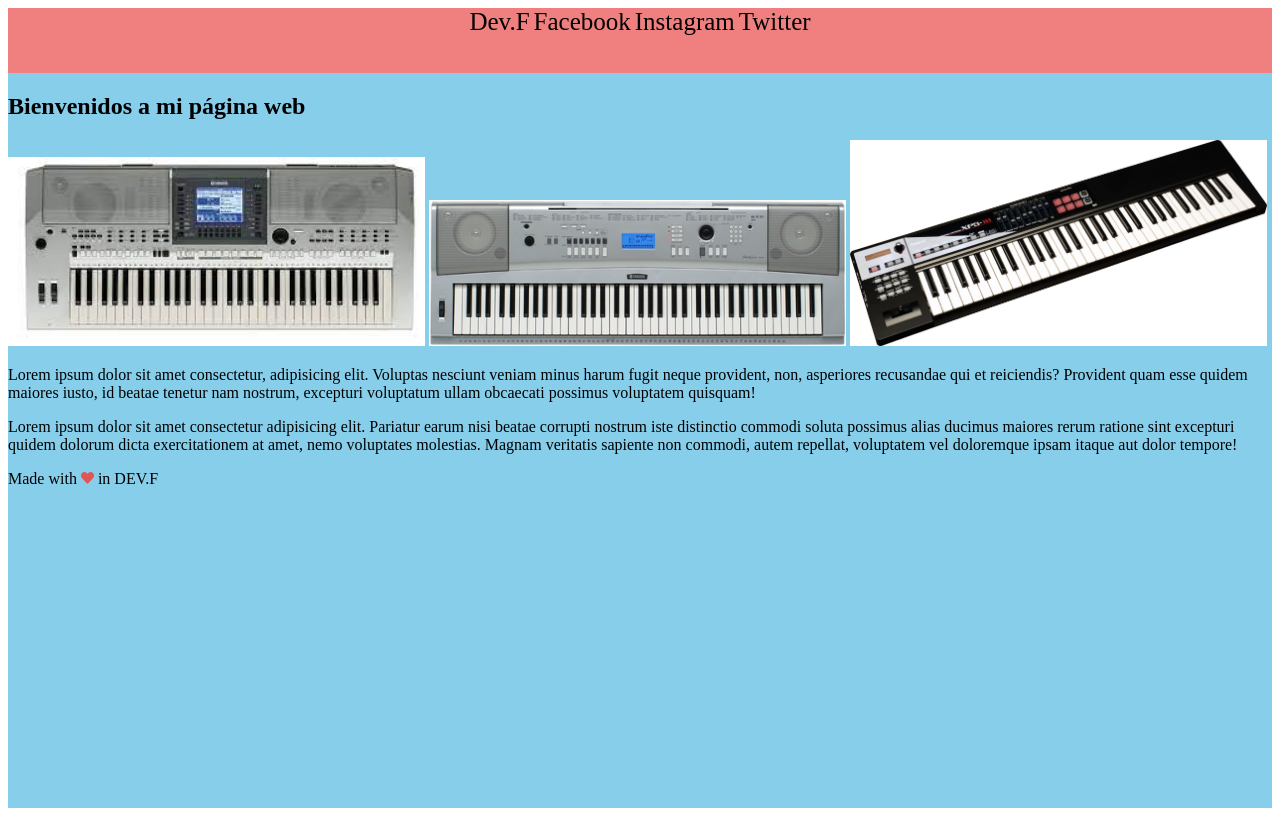
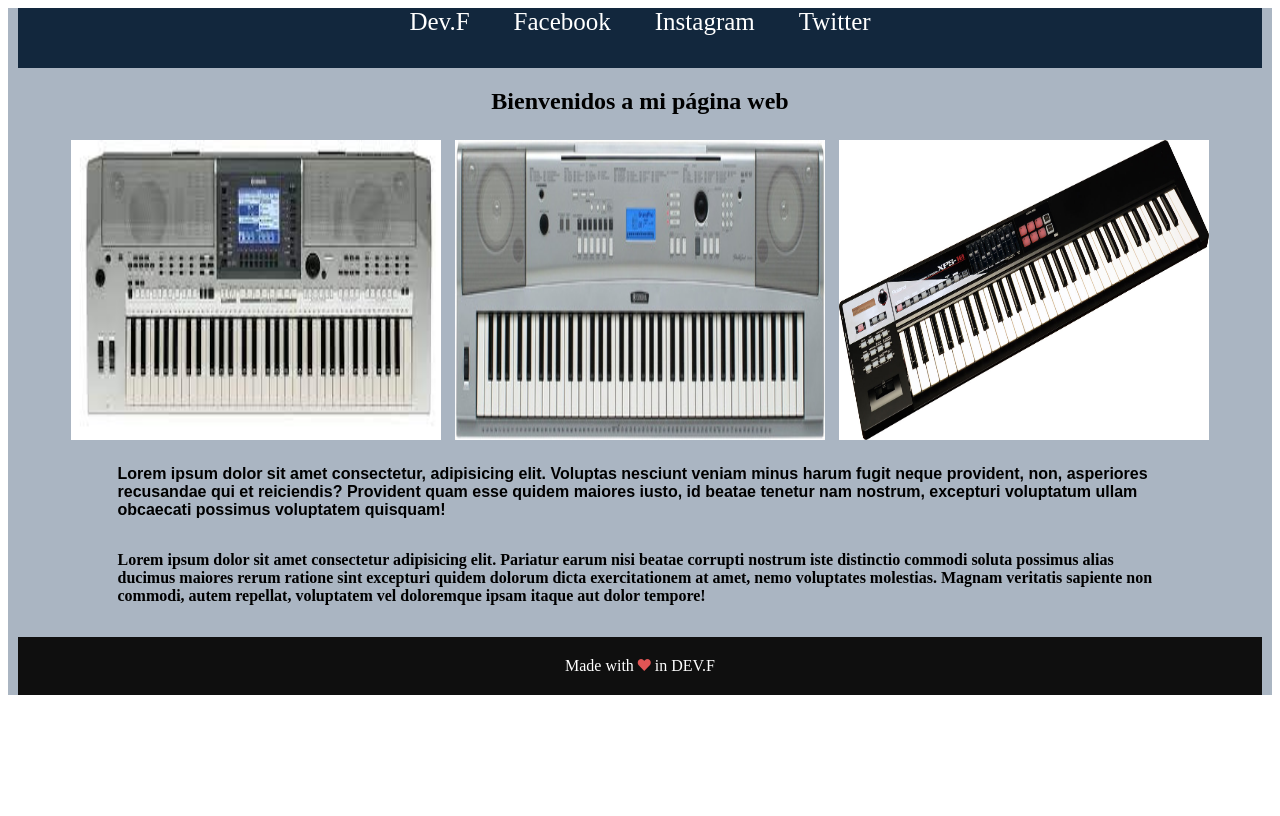
Before and after one commit to efrain714/b11-code-d, a plain HTML site: page 01_kata_intro_a_la_web/02_intro_css/01_Ejercicio/index.html in a window 1280 px wide. Drawn offline with nearby package versions, Linux system fonts and the light colour scheme.

Commit message:
Todos los cambios. Incluyendo ejercicio de Float-Position
Signed-off-by: Efrain Ceca <efr714@gmail.com>

```diff
--- a/01_kata_intro_a_la_web/02_intro_css/01_Ejercicio/index.html
+++ b/01_kata_intro_a_la_web/02_intro_css/01_Ejercicio/index.html
@@ -10,7 +10,7 @@
 <body>
 
     <!--Div que contiene todo-->
-    <div class="main">
+    <div class="main" id="mainContent">
         <nav id="navMain">
             <a href="https://devf.la/" target="_BLANK">Dev.F</a>
             <a href="https://Facebook.com" target="_BLANK">Facebook</a>
@@ -18,7 +18,7 @@
             <a href="https://Twitter.com" target="_BLANK">Twitter</a>
         </nav>
 
-        <h2>Bienvenidos a mi página web</h2>
+        <h2 id="header">Bienvenidos a mi página web</h2>
 
         <!--Aquí empieza la parte estructural. Se utiliza etiqueta Article-->
         <article >
@@ -26,9 +26,9 @@
             <img class="headerImg" src="./img/keyboard02.jpg" alt="keyboard02">
             <img class="headerImg" src="./img/keyboard03.jpg" alt="keyboard03">
 
-            <p>Lorem ipsum dolor sit amet consectetur, adipisicing elit. Voluptas nesciunt veniam minus harum fugit neque provident, non, asperiores recusandae qui et reiciendis? Provident quam esse quidem maiores iusto, id beatae tenetur nam nostrum, excepturi voluptatum ullam obcaecati possimus voluptatem quisquam!</p>
+            <p class="description"> Lorem ipsum dolor sit amet consectetur, adipisicing elit. Voluptas nesciunt veniam minus harum fugit neque provident, non, asperiores recusandae qui et reiciendis? Provident quam esse quidem maiores iusto, id beatae tenetur nam nostrum, excepturi voluptatum ullam obcaecati possimus voluptatem quisquam!</p>
 
-            <p>Lorem ipsum dolor sit amet consectetur adipisicing elit. Pariatur earum nisi beatae corrupti nostrum iste distinctio commodi soluta possimus alias ducimus maiores rerum ratione sint excepturi quidem dolorum dicta exercitationem at amet, nemo voluptates molestias. Magnam veritatis sapiente non commodi, autem repellat, voluptatem vel doloremque ipsam itaque aut dolor tempore!</p>
+            <p class="descriptionTwo">Lorem ipsum dolor sit amet consectetur adipisicing elit. Pariatur earum nisi beatae corrupti nostrum iste distinctio commodi soluta possimus alias ducimus maiores rerum ratione sint excepturi quidem dolorum dicta exercitationem at amet, nemo voluptates molestias. Magnam veritatis sapiente non commodi, autem repellat, voluptatem vel doloremque ipsam itaque aut dolor tempore!</p>
         </article>
 
         <!--Inicia el footer-->
--- a/01_kata_intro_a_la_web/02_intro_css/01_Ejercicio/style.css
+++ b/01_kata_intro_a_la_web/02_intro_css/01_Ejercicio/style.css
@@ -2,24 +2,71 @@
 
 .main{
     width: 100%;
-    height: 800px;
-    background-color: skyblue;
+    height: auto;
+    background-color:#AAB5C2;
 }
 
 #navMain{
-    width: auto; /*Se extiende lo que está en el contenedor padre. El padre es el div con clase .main, osea tendrá el 100%*/
-    height: 65px;
-    background-color: lightcoral;
+    width: 100%; /*Se extiende lo que está en el contenedor padre. El padre es el div con clase .main, osea tendrá el 100%*/
+    height: 60px;
+    background-color:#12273D;
     text-align: center;
 }
 
 #navMain > a {
-    color: black;
+    color: white;
     font-size: 25px;
-    text-decoration: none;
-    padding-top: 80px;/*Se hace el espaciado*/
+    text-decoration: none; /*quita la linea del hipervínculo*/
+    padding: 0px 20px 0px 20px;/*Se hace el espaciado*/
+}
+#navMain > a:hover {
+    color: #8E9DAD;
+    border: solid;
+    font-size: 30px;
 }
 
 .headerImg{
-    width: 33%;
+    width: 370px;
+    height: 300px;
+    margin: 5px;
 }
+
+.description{
+    text-align: left;
+    font-size: 16px;
+    display: inline-block;
+    width: 84%;
+    font-family: Arial, Helvetica, sans-serif;
+    font-weight: 600;
+}
+
+.descriptionTwo{
+    text-align: left;
+    font-size: 16px;
+    display: inline-block;
+    width: 84%;
+    font-family: 'Times New Roman', Times, serif;
+    font-weight: 600;
+}
+
+#mainContent{
+    width: auto;
+    text-align: center;
+    text-decoration: none;
+    padding: 0px 10px 0px 10px;
+}
+
+footer{
+    width: auto;
+    text-align: center;
+    color:white;
+    height: 10%;
+    background-image: url("./img/footer.jpg");
+    background-color: #1C2B5C;
+    display: block;
+    margin-top: 10px;
+}
+
+footer > p {
+    padding: 20px;
+}
--- /dev/null
+++ b/01_kata_intro_a_la_web/03_Practica_Float_Position_(Piramide)/css/styles.css
@@ -0,0 +1,102 @@
+*{
+    margin:0px;
+    padding:0px;
+}
+
+body{
+    background-color: beige;
+    padding-top: 100px;
+}
+
+.mainContainer{
+    width: 600px;
+    margin-top:20px;
+    margin-right: auto;
+    margin-left: auto;
+    background-color: whitesmoke;
+    overflow:hidden;
+
+}
+
+h2{
+    font-size: 80px;
+    font-family: verdana;
+    text-transform: uppercase;
+    text-align: center;
+    color:rgb(20, 40, 94);
+}
+
+.a{
+    float:left;
+    margin-left: 250px;
+    margin-bottom: 5px;
+    margin-top: 20px;
+}
+.b{
+    float:left;
+    clear: left;
+    margin-left: 194px;
+    margin-bottom: 5px;
+    margin-right: 5px;
+}
+.c{
+
+    float:left;
+    margin-bottom: 5px;
+
+}
+.d{
+    float:left;
+    clear: left;
+    margin-left: 125px;
+    margin-right: 5px;
+}
+.e{
+    float:left;
+    margin-right: 5px;
+}
+.f{
+    float:left;
+}
+.red{
+    color: red;
+    border: 10px solid red;
+    border-radius: 15px;
+    width: 100px;
+    height: 100px;
+}
+.blue{
+    color: blue;
+    border: 10px solid blue;
+    border-radius: 15px;
+    width: 100px;
+    height: 100px;
+}
+.yellow{
+    color: yellow;
+    border: 10px solid yellow;
+    border-radius: 15px;
+    width: 100px;
+    height: 100px;
+}
+.brown{
+    color: brown;
+    border: 10px solid brown;
+    border-radius: 15px;
+    width: 100px;
+    height: 100px;
+}
+.pink{
+    color: pink;
+    border: 10px solid pink;
+    border-radius: 15px;
+    width: 100px;
+    height: 100px;
+}
+.gray{
+    color: gray;
+    border: 10px solid gray;
+    border-radius: 15px;
+    width: 100px;
+    height: 100px;
+}
```
Also changed, not shown: 01_kata_intro_a_la_web/03_Practica_Float_Position_(Piramide)/index.html (added, +22 -0 lines), 01_kata_intro_a_la_web/02_intro_css/01_Ejercicio/img/footer.jpg (added).
